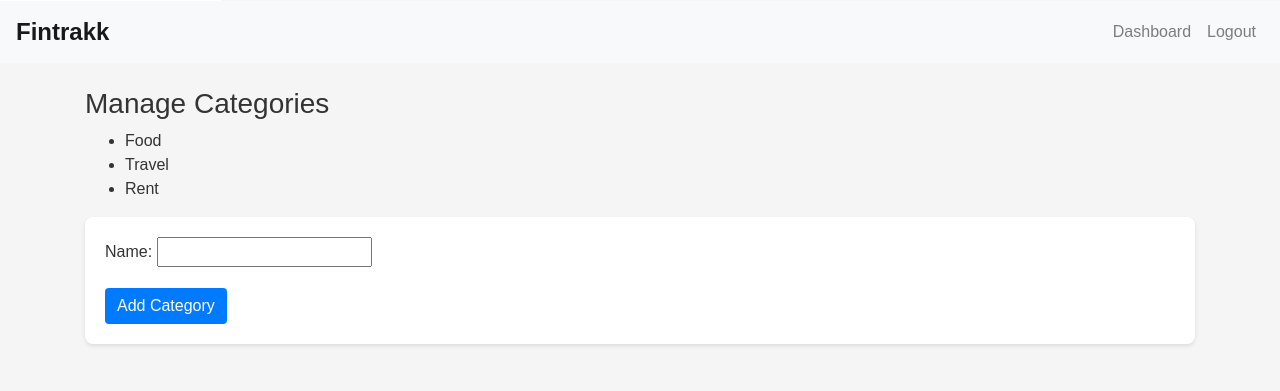
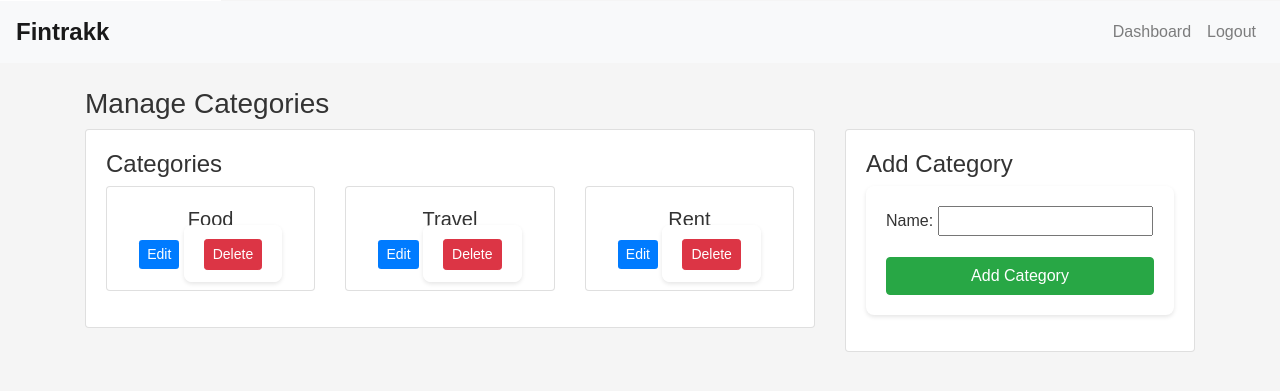
Before and after one commit to Krishnachowdary711/Spartans, a Django app: page /manage_categories/ in a window 1280 px wide. Shown: the part 209-600 px from the top of the page. Run offline with Django 5.2, Linux system fonts and the light colour scheme; a user stored in the database is signed in; data comes from the database, SQL or seed files in the repository; some libraries are stand-ins or nearby versions.

Commit message:
new html to edit categories
Co-Authored-By: VBRuthran <123996540+VBRuthran@users.noreply.github.com>

```diff
--- a/fintrakk/templates/finance/manage_categories.html
+++ b/fintrakk/templates/finance/manage_categories.html
@@ -1,17 +1,49 @@
 {% extends 'base.html' %}
 {% load static %}
 
-
 {% block content %}
 <h3>Manage Categories</h3>
-<ul>
+
+<div class="row">
+    <!-- Categories List -->
+    <div class="col-md-8">
+        <div class="card">
+            <div class="card-body">
+                <h4>Categories</h4>
+                <div class="row">
                     {% for category in categories %}
-    <li>{{ category.name }}</li>
+                    <div class="col-md-4">
+                        <div class="card mb-3">
+                            <div class="card-body text-center">
+                                <h5>{{ category.name }}</h5>
+                                <a href="{% url 'edit_category' category.id %}" class="btn btn-primary btn-sm">Edit</a>
+                                <form action="{% url 'delete_category' category.id %}" method="POST" style="display:inline;">
+                                    {% csrf_token %}
+                                    <button type="submit" class="btn btn-danger btn-sm">Delete</button>
+                                </form>
+                            </div>
+                        </div>
+                    </div>
+                    {% empty %}
+                    <p class="text-center">No categories found.</p>
                     {% endfor %}
-</ul>
+                </div>
+            </div>
+        </div>
+    </div>
+
+    <!-- Add Category Form -->
+    <div class="col-md-4">
+        <div class="card">
+            <div class="card-body">
+                <h4>Add Category</h4>
                 <form method="POST">
                     {% csrf_token %}
                     {{ form.as_p }}
-    <button type="submit" class="btn btn-primary">Add Category</button>
+                    <button type="submit" name="add_category" class="btn btn-success btn-block">Add Category</button>
                 </form>
+            </div>
+        </div>
+    </div>
+</div>
 {% endblock %}
```
Also changed, not shown: fintrakk/templates/finance/edit_category.html (added, +15 -0 lines). Lines whose indentation alone changed are shown as unchanged.
